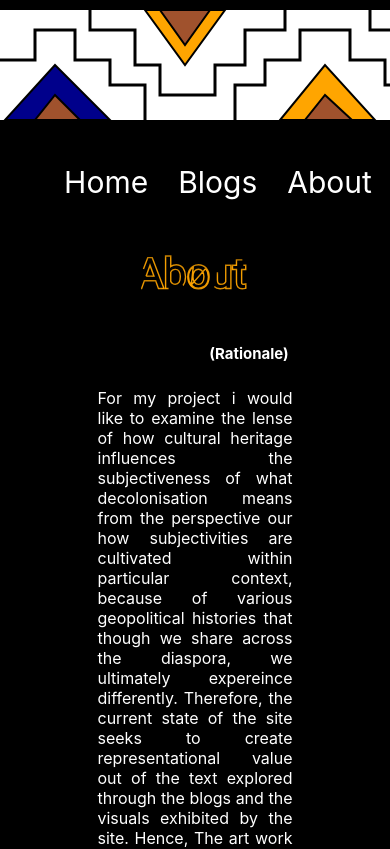
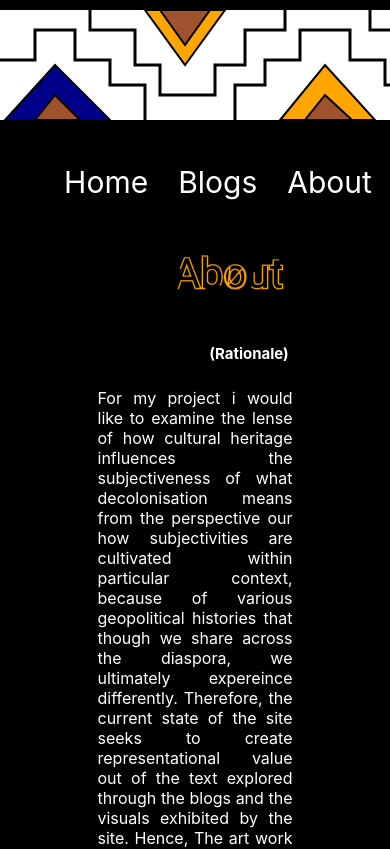
Before and after one commit to thandazilegcisa/1860303-React-App, a React (Create React App) app: page /about in a window 390 px wide. Shown: the top 849 px of the page. Built offline with nearby package versions, Linux system fonts and the light colour scheme.

Commit message:
Final Final Header Position Fix

```diff
--- a/src/styles/About.css
+++ b/src/styles/About.css
@@ -23,25 +23,30 @@
 .aboutSvg {
   margin: 25px;
 }
-@media screen and (max-width: 1395px) {
+@media screen and (max-width: 1228.8px) {
   .aboutSvg {
-    transform: translateX(215%);
+    transform: translateX(485px);
   }
 }
 @media screen and (max-width: 1744.5px) {
   .aboutSvg {
-    transform: translateX(255%);
+    transform: translateX(655px);
+  }
+}
+@media screen and (max-width: 1536.9px) {
+  .aboutSvg {
+    transform: translateX(655px);
   }
 }
 @media screen and (max-width: 580px) {
   .aboutSvg {
-    transform: translateX(55%);
+    transform: translateX(180px);
     height: 45px;
   }
 }
 @media screen and (max-width: 455px) {
   .aboutSvg {
-    transform: translateX(35%);
+    transform: translateX(105px);
     height: 35px;
   }
 }
--- a/src/styles/Blogs.css
+++ b/src/styles/Blogs.css
@@ -72,23 +72,23 @@ h2 {
 }
 @media screen and (max-width: 1744.5px) {
   .blogsSvg {
-    transform: translateX(140%);
+    transform: translateX(545px);
   }
 }
 @media screen and (max-width: 1395px) {
   .blogsSvg {
-    transform: translateX(105%);
+    transform: translateX(415px);
   }
 }
 @media screen and (max-width: 580px) {
   .blogsSvg {
-    transform: translateX(12.5%);
+    transform: translateX(75px);
     height: 45px;
   }
 }
 @media screen and (max-width: 455px) {
   .blogsSvg {
-    transform: translateX(-5.8%);
+    transform: translateX(-85px);
     height: 35px;
   }
 }
@@ -124,8 +124,8 @@ h2 {
     transform: translateX(32.5%);
   }
   .card-Image {
-    width: 52.2vh;
-    transform: translate(-14.5px, 38px);
-    height: 50vh;
+    width: 54vh;
+    transform: translate(-14.5px, 50px);
+    height: 60vh;
   }
 }
```
